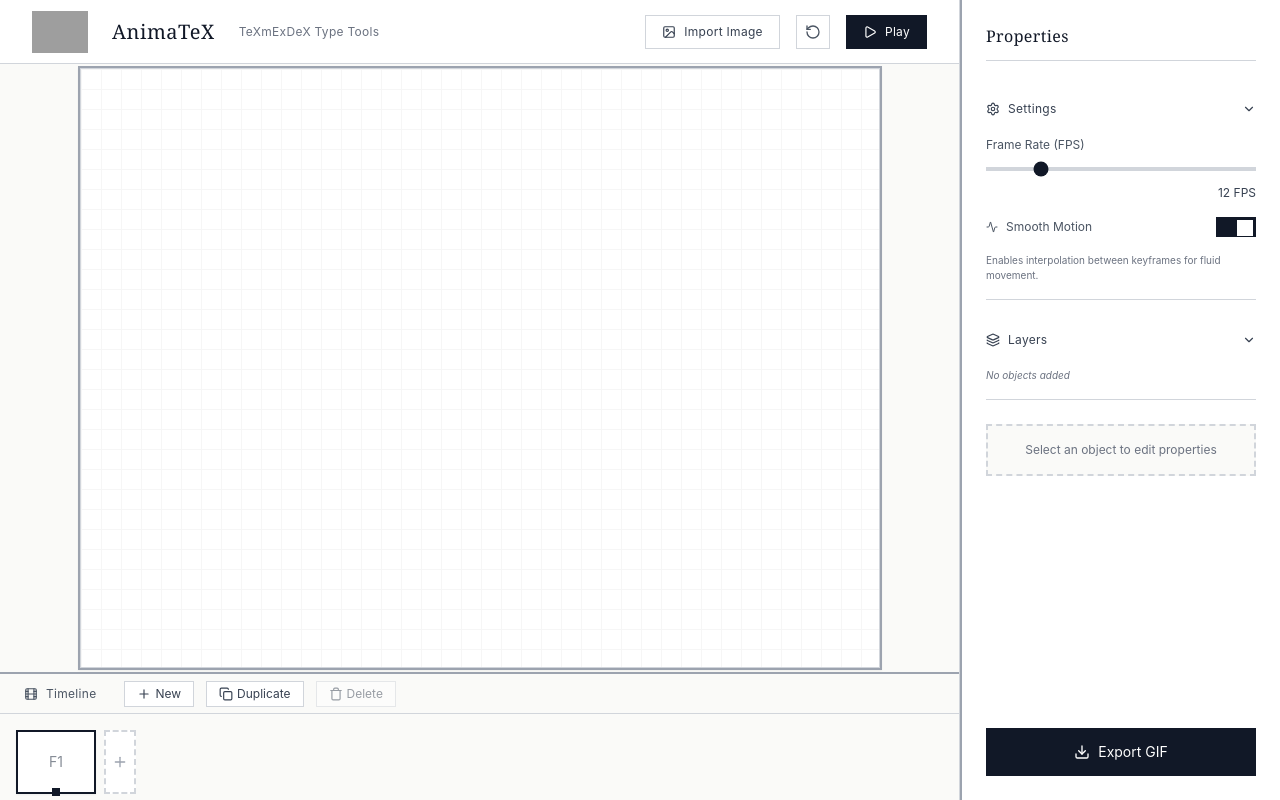
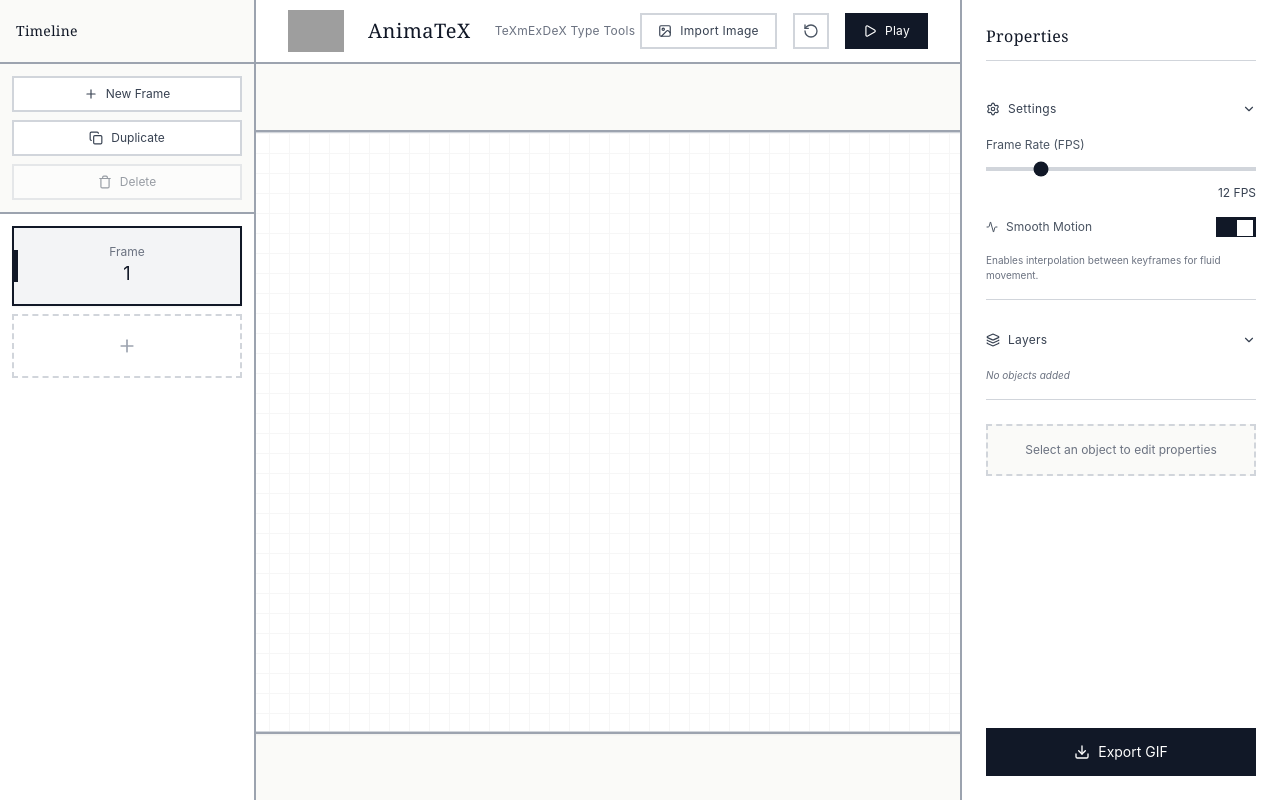
Before and after one commit to Texmexdex/AnimaTeX, a React (Vite) app: page / in a window 1280 px wide. Built offline with nearby package versions, Linux system fonts and the light colour scheme; grey boxes are pictures that could not be loaded.

Commit message:
Redesign layout with vertical timeline on left sidebar for better usability

```diff
--- a/App.tsx
+++ b/App.tsx
@@ -487,8 +487,31 @@ const App: React.FC = () => {
 
   return (
     <div className="flex h-screen w-screen text-gray-900 overflow-hidden bg-[#f5f5f0]" style={{ fontFamily: '-apple-system, BlinkMacSystemFont, "Segoe UI", sans-serif' }}>
-        <div className="flex-1 flex flex-col relative z-10 min-w-0 overflow-hidden border-r border-gray-300">
-            <div className="h-16 flex items-center justify-between px-8 bg-white border-b border-gray-300 flex-shrink-0">
+        {/* Left Sidebar - Timeline */}
+        <div className="w-64 bg-white border-r-2 border-gray-400 flex flex-col">
+            <div className="h-16 flex items-center px-4 border-b-2 border-gray-400 bg-[#fafaf8]">
+                <h2 className="text-sm font-normal text-gray-900 tracking-wide" style={{ fontFamily: 'Georgia, serif' }}>
+                    Timeline
+                </h2>
+            </div>
+
+            <Timeline
+                keyframes={project.keyframes}
+                currentFrameIndex={currentFrameIndex}
+                onSelectFrame={(idx) => {
+                    setCurrentFrameIndex(idx);
+                    setPlaybackTime(idx);
+                }}
+                onAddFrame={handleAddFrame}
+                onDuplicateFrame={handleDuplicateFrame}
+                onDeleteFrame={handleDeleteFrame}
+                isPlaying={isPlaying}
+            />
+        </div>
+
+        {/* Main Content Area */}
+        <div className="flex-1 flex flex-col relative z-10 min-w-0 overflow-hidden">
+            <div className="h-16 flex items-center justify-between px-8 bg-white border-b-2 border-gray-400 flex-shrink-0">
                  <div className="flex items-center gap-6">
                     <AnimatedLogo size={56} className="" />
                     <h1 className="font-normal text-xl tracking-wide text-gray-900" style={{ fontFamily: 'Georgia, serif' }}>
@@ -498,7 +521,7 @@ const App: React.FC = () => {
                  </div>
 
                  <div className="flex items-center gap-4">
-                    <label className="flex items-center gap-2 px-4 py-2 bg-white hover:bg-gray-100 text-gray-700 border border-gray-300 cursor-pointer transition-colors text-xs font-normal tracking-wide">
+                    <label className="flex items-center gap-2 px-4 py-2 bg-white hover:bg-gray-100 text-gray-700 border-2 border-gray-300 cursor-pointer transition-colors text-xs font-normal tracking-wide">
                         <ImageIcon size={14} /> Import Image
                         <input type="file" accept="image/*" onChange={handleAddObject} className="hidden" />
                     </label>
@@ -508,14 +531,14 @@ const App: React.FC = () => {
                             setPlaybackTime(0);
                             setCurrentFrameIndex(0);
                         }}
-                        className="p-2 hover:bg-gray-100 border border-gray-300 transition-colors text-gray-600 hover:text-gray-900 bg-white"
+                        className="p-2 hover:bg-gray-100 border-2 border-gray-300 transition-colors text-gray-600 hover:text-gray-900 bg-white"
                         title="Reset Timeline"
                     >
                         <RotateCcw size={16} />
                     </button>
                     <button
                         onClick={togglePlay}
-                        className="flex items-center gap-2 px-4 py-2 font-normal transition-colors text-xs tracking-wide border border-gray-900 bg-gray-900 hover:bg-gray-700 text-white"
+                        className="flex items-center gap-2 px-4 py-2 font-normal transition-colors text-xs tracking-wide border-2 border-gray-900 bg-gray-900 hover:bg-gray-700 text-white"
                     >
                         {isPlaying ? <Pause size={14} /> : <Play size={14} />}
                         {isPlaying ? 'Stop' : 'Play'}
@@ -539,21 +562,9 @@ const App: React.FC = () => {
                     />
                  </div>
             </div>
-
-            <Timeline
-                keyframes={project.keyframes}
-                currentFrameIndex={currentFrameIndex}
-                onSelectFrame={(idx) => {
-                    setCurrentFrameIndex(idx);
-                    setPlaybackTime(idx);
-                }}
-                onAddFrame={handleAddFrame}
-                onDuplicateFrame={handleDuplicateFrame}
-                onDeleteFrame={handleDeleteFrame}
-                isPlaying={isPlaying}
-            />
         </div>
 
+        {/* Right Sidebar - Properties */}
         <PropertyPanel
             selectedObjectState={selectedObjectState}
             onUpdateObject={(update) => selectedObjectId && handleUpdateObject(selectedObjectId, update)}
--- a/components/Timeline.tsx
+++ b/components/Timeline.tsx
@@ -22,53 +22,51 @@ const Timeline: React.FC<TimelineProps> = ({
   isPlaying
 }) => {
   return (
-    <div id="timeline-panel" className="w-full h-32 bg-white border-t-2 border-gray-400 flex flex-col">
+    <div className="flex-1 flex flex-col overflow-hidden">
       {/* Toolbar */}
-      <div className="h-10 flex items-center px-6 space-x-3 border-b border-gray-300 bg-[#fafaf8]">
-        <span className="text-xs font-normal text-gray-600 tracking-wide mr-4 flex items-center gap-2">
-            <Film size={14} /> Timeline
-        </span>
+      <div className="flex flex-col gap-2 p-3 border-b-2 border-gray-400 bg-[#fafaf8]">
         <button
           onClick={onAddFrame}
           disabled={isPlaying}
-          className="px-3 py-1 hover:bg-gray-100 text-gray-700 disabled:opacity-50 transition-colors text-xs flex items-center gap-1 border border-gray-300 bg-white"
+          className="w-full px-3 py-2 hover:bg-gray-100 text-gray-700 disabled:opacity-50 transition-colors text-xs flex items-center justify-center gap-2 border-2 border-gray-300 bg-white font-normal"
         >
-          <Plus size={14} /> New
+          <Plus size={14} /> New Frame
         </button>
         <button
           onClick={onDuplicateFrame}
           disabled={isPlaying}
-          className="px-3 py-1 hover:bg-gray-100 text-gray-700 disabled:opacity-50 transition-colors text-xs flex items-center gap-1 border border-gray-300 bg-white"
+          className="w-full px-3 py-2 hover:bg-gray-100 text-gray-700 disabled:opacity-50 transition-colors text-xs flex items-center justify-center gap-2 border-2 border-gray-300 bg-white font-normal"
         >
           <Copy size={14} /> Duplicate
         </button>
         <button
           onClick={onDeleteFrame}
           disabled={isPlaying || keyframes.length <= 1}
-          className="px-3 py-1 hover:bg-gray-100 text-gray-700 disabled:opacity-50 transition-colors text-xs flex items-center gap-1 border border-gray-300 bg-white"
+          className="w-full px-3 py-2 hover:bg-gray-100 text-gray-700 disabled:opacity-50 transition-colors text-xs flex items-center justify-center gap-2 border-2 border-gray-300 bg-white font-normal"
         >
           <Trash size={14} /> Delete
         </button>
       </div>
 
-      {/* Frames Strip */}
-      <div className="flex-1 overflow-x-auto p-4 flex space-x-2 scrollbar-hide bg-[#fafaf8]">
+      {/* Frames List */}
+      <div className="flex-1 overflow-y-auto p-3 flex flex-col gap-2">
         {keyframes.map((frame, idx) => (
           <div
             key={frame.id}
             onClick={() => onSelectFrame(idx)}
             className={`
-              flex-shrink-0 w-20 h-16 border-2 cursor-pointer transition-all duration-200 relative group
-              flex items-center justify-center text-sm font-normal
+              w-full h-20 border-2 cursor-pointer transition-all duration-200 relative
+              flex flex-col items-center justify-center text-sm font-normal
               ${idx === currentFrameIndex
-                ? 'border-gray-900 bg-white shadow-sm'
+                ? 'border-gray-900 bg-gray-100 shadow-sm'
                 : 'border-gray-300 bg-white hover:bg-gray-50 hover:border-gray-400'}
             `}
           >
-            <span className="opacity-60 text-gray-700">F{idx + 1}</span>
+            <span className="text-xs text-gray-500 font-normal">Frame</span>
+            <span className="text-lg font-normal text-gray-900">{idx + 1}</span>
             {/* Active Indicator */}
             {idx === currentFrameIndex && (
-                <div className="absolute -bottom-1 w-2 h-2 bg-gray-900" />
+                <div className="absolute left-0 top-1/2 -translate-y-1/2 w-1 h-8 bg-gray-900" />
             )}
           </div>
         ))}
@@ -76,9 +74,9 @@ const Timeline: React.FC<TimelineProps> = ({
         {/* Quick Add Button at End */}
         <button
             onClick={onAddFrame}
-            className="flex-shrink-0 w-8 h-16 border-2 border-dashed border-gray-300 hover:border-gray-400 flex items-center justify-center text-gray-400 hover:text-gray-600 transition-colors bg-white"
+            className="w-full h-16 border-2 border-dashed border-gray-300 hover:border-gray-400 flex items-center justify-center text-gray-400 hover:text-gray-600 transition-colors bg-white"
         >
-            <Plus size={16} />
+            <Plus size={20} />
         </button>
       </div>
     </div>
```
